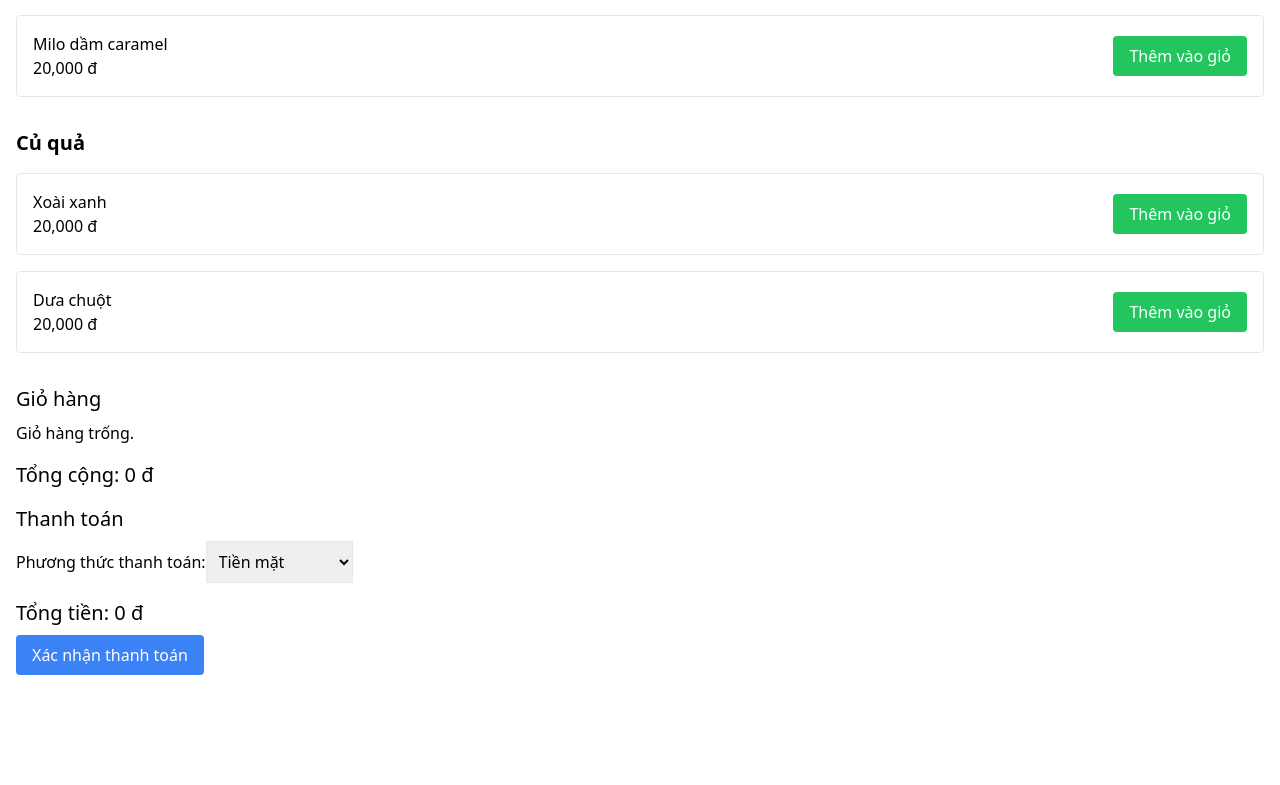
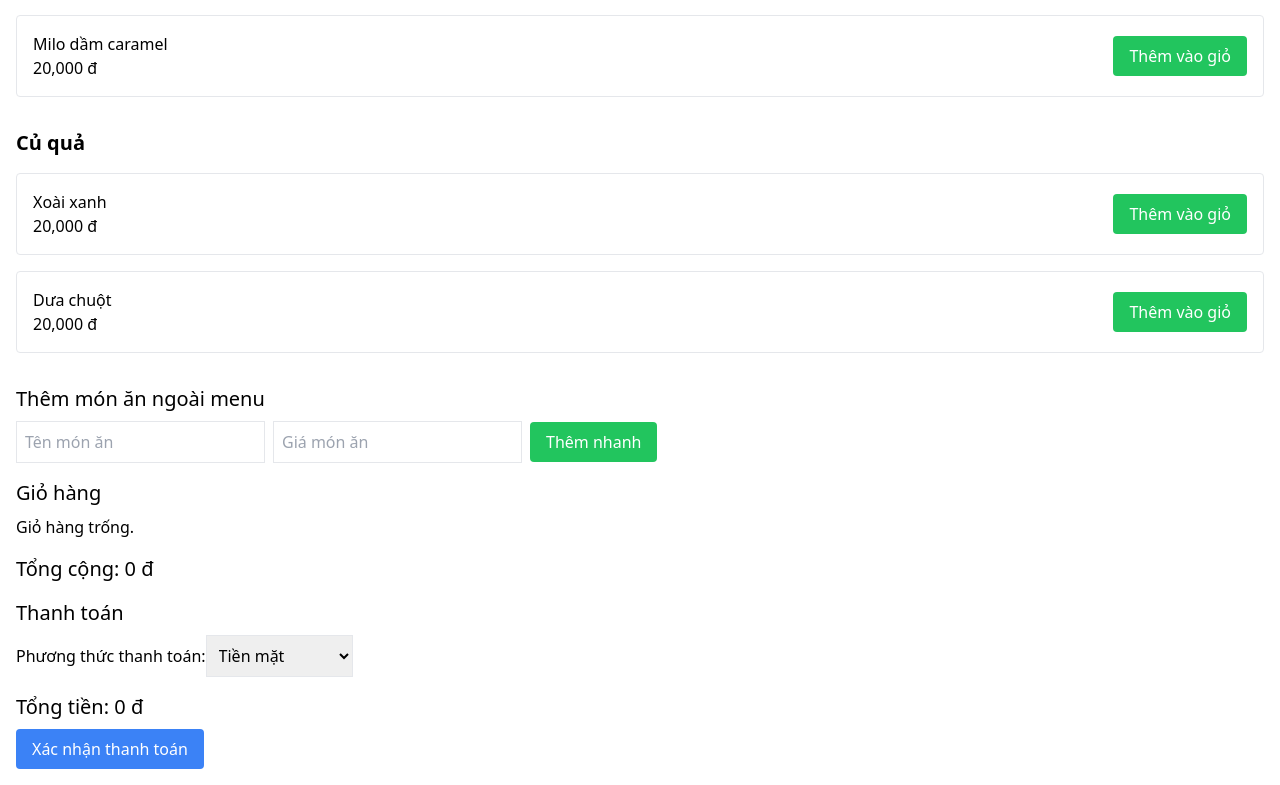
Before and after one commit to dumbled00r/SimpleRestaurantManagement, a React (Vite) app: page / in a window 1280 px wide. Shown: the part 5649-6434 px from the top of the page. Before the commit the page ends 6340 px from the top, so only its background shows below. Built offline with nearby package versions, Linux system fonts and the light colour scheme.

Commit message:
added additional food

```diff
--- a/src/components/OrderPage.jsx
+++ b/src/components/OrderPage.jsx
@@ -5,6 +5,8 @@ const OrderPage = () => {
   const [cart, setCart] = useState([]); // Giỏ hàng
   const [totalPrice, setTotalPrice] = useState(0); // Tổng giá trị giỏ hàng
   const [paymentMethod, setPaymentMethod] = useState("cash"); // Phương thức thanh toán
+  const [newFoodName, setNewFoodName] = useState(""); // Tên món ăn ngoài menu
+  const [newFoodPrice, setNewFoodPrice] = useState(""); // Giá món ăn ngoài menu
   const [showScrollButton, setShowScrollButton] = useState(false); // Hiển thị nút cuộn lên đầu
   const baseUrl = "https://simplerestaurantmanagement.onrender.com";
   const cartRef = React.createRef(); // Reference to the cart section
@@ -49,6 +51,26 @@ const OrderPage = () => {
     } else {
       setCart([...cart, { ...food, quantity: 1 }]); // Thêm món với số lượng mặc định là 1
     }
+  };
+
+  // Hàm thêm món ăn ngoài menu vào giỏ hàng
+  const handleAddNewFoodToCart = () => {
+    if (!newFoodName || newFoodPrice <= 0) {
+      alert("Vui lòng nhập tên món ăn và giá hợp lệ.");
+      return;
+    }
+
+    const newFood = {
+      id: Date.now(), // Unique ID for new food item
+      name: newFoodName,
+      price: Number(newFoodPrice),
+      quantity: 1, // Số lượng mặc định là 1
+    };
+    setCart([...cart, newFood]);
+
+    // Reset input fields
+    setNewFoodName("");
+    setNewFoodPrice("");
   };
 
   // Hàm tăng số lượng món ăn
@@ -152,6 +174,31 @@ const OrderPage = () => {
         </div>
       ))}
 
+      {/* Thêm món ăn ngoài menu */}
+      <div className="mb-4">
+        <h3 className="text-xl mb-2">Thêm món ăn ngoài menu</h3>
+        <input
+          type="text"
+          value={newFoodName}
+          onChange={(e) => setNewFoodName(e.target.value)}
+          placeholder="Tên món ăn"
+          className="border p-2 mr-2"
+        />
+        <input
+          type="number"
+          value={newFoodPrice}
+          onChange={(e) => setNewFoodPrice(e.target.value)}
+          placeholder="Giá món ăn"
+          className="border p-2 mr-2"
+        />
+        <button
+          onClick={handleAddNewFoodToCart}
+          className="bg-green-500 text-white px-4 py-2 rounded"
+        >
+          Thêm nhanh
+        </button>
+      </div>
+
       {/* Giỏ hàng */}
       <div className="mt-4" ref={cartRef}>
         <h2 className="text-xl mb-2">Giỏ hàng</h2>
```
